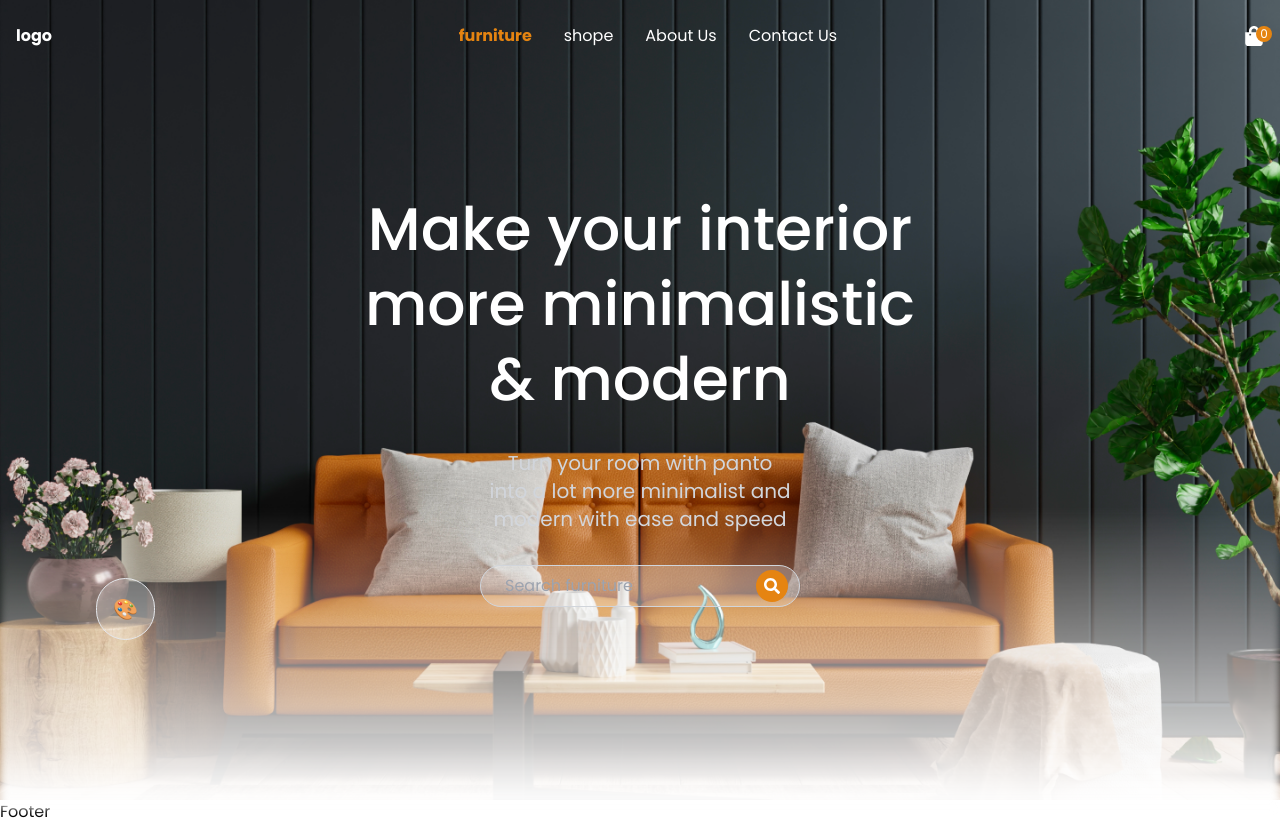
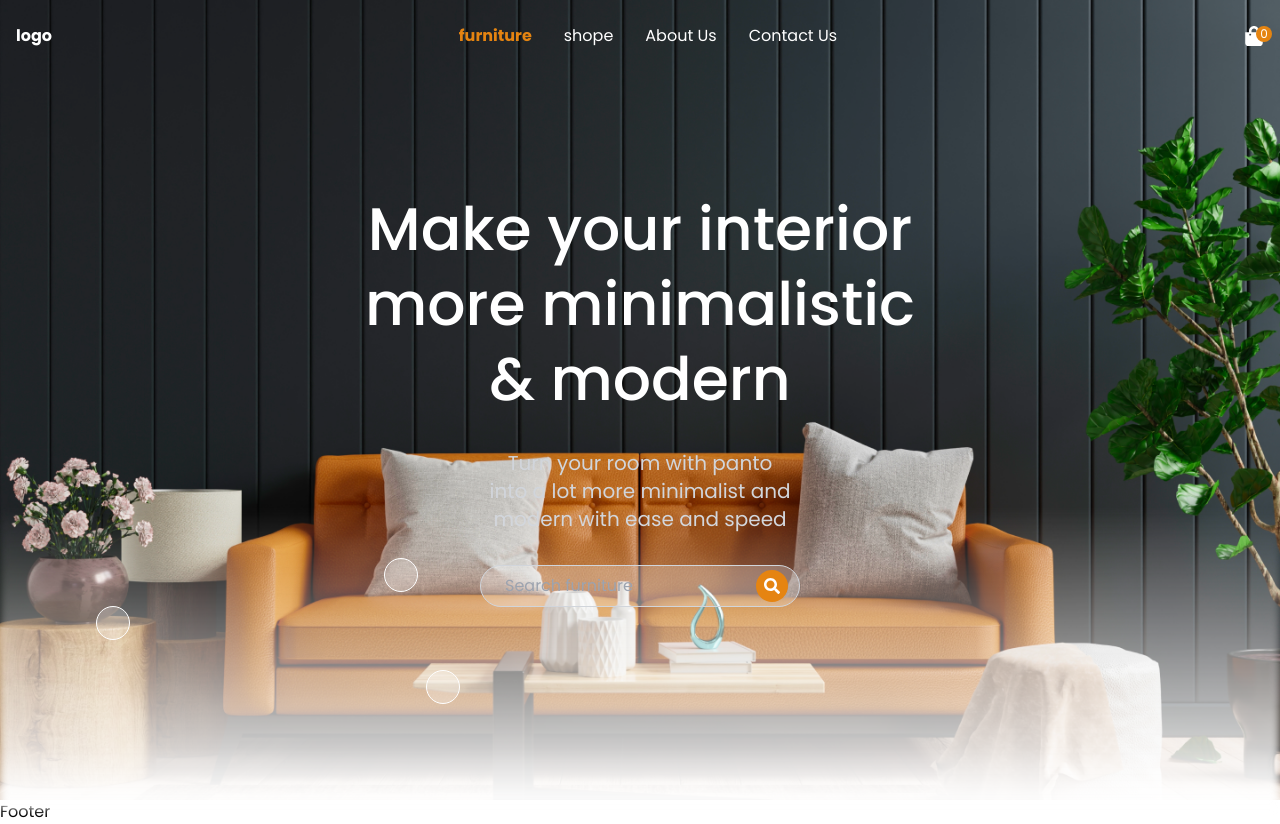
Before and after one commit to mdriyajulislamakash11/Real-Furniture-Project, a React (Vite) app: page / in a window 1280 px wide. Built offline with nearby package versions, Linux system fonts and the light colour scheme.

Commit message:
tooltip added done

```diff
--- a/src/Pages/Home/Hero.jsx
+++ b/src/Pages/Home/Hero.jsx
@@ -1,6 +1,7 @@
 import React from "react";
 import bannerImage from "../../assets/banner.png";
 import { FaSearch } from "react-icons/fa";
+import TooltipButton from "../../components/TooltipButton";
 
 const Hero = () => {
   return (
@@ -36,18 +37,14 @@ const Hero = () => {
 
       {/* hover button for displaying box  */}
       {/* <BasicToolTip/> */}
-      <div className="absolute bottom-40 left-24 group">
-        <button className="relative p-4 bg-white/25 rounded-full border text-xl">
-          🎨
-          <div className="hidden absolute bottom-full left-1/2 transform -translate-x-1/2 mb-3 p-2 rounded-lg bg-white/25 shadow-md group-hover:flex gap-2">
-            <div className="size-6 bg-red-700 border border-white rounded-full"></div>
-            <div className="size-6 bg-green-700 border border-white rounded-full"></div>
-            <div className="size-6 bg-blue-700 border border-white rounded-full"></div>
-
-            {/* tooltip arrow */}
-            <div className="absolute left-1/2 transform -translate-x-1/2 -bottom-2 w-0 h-0 border-1-8 border-r-8 border-l-transparent border-r-transparent border-t-8 border-t-white/35" />
-          </div>
-        </button>
+      <div className="hidden xl:block absolute bottom-40 left-24">
+        <TooltipButton position="bottom" />
+      </div>
+      <div className="hidden xl:block absolute bottom-52 left-96">
+        <TooltipButton position="bottom" />
+      </div>
+      <div className="hidden xl:block absolute bottom-24 right-[820px]">
+        <TooltipButton position="bottom" />
       </div>
     </div>
   );
--- /dev/null
+++ b/src/components/TooltipButton.jsx
@@ -0,0 +1,45 @@
+import React from 'react';
+
+const TooltipButton = ({ position = 'bottom', colors = ['bg-red-700', 'bg-green-700', 'bg-blue-700'] }) => {
+  // Map position prop to different classes for positioning the tooltip and arrow
+  const positionClasses = {
+    bottom: {
+      tooltip: 'bottom-full left-1/2 transform -translate-x-1/2 mb-3',
+      arrow: 'left-1/2 transform -translate-x-1/2 -bottom-2 border-t',
+    },
+    top: {
+      tooltip: 'top-full left-1/2 transform -translate-x-1/2 mt-3',
+      arrow: 'left-1/2 transform -translate-x-1/2 -top-2 border-b',
+    },
+    left: {
+      tooltip: 'left-full top-1/2 transform -translate-y-1/2 ml-3',
+      arrow: 'top-1/2 transform -translate-y-1/2 -left-2 border-r',
+    },
+    right: {
+      tooltip: 'right-full top-1/2 transform -translate-y-1/2 mr-3',
+      arrow: 'top-1/2 transform -translate-y-1/2 -right-2 border-l',
+    },
+  };
+
+  return (
+    <div className='relative group'>
+      <button className='relative p-4 bg-white/25 border border-1 border-white text-white text-xl rounded-full'>
+        {/* Tooltip */}
+        <div
+          className={`hidden absolute p-2 space-x-1 rounded-lg bg-white/25 border border-white shadow-md group-hover:flex ${positionClasses[position].tooltip}`}
+        >
+          {/* Colored dots */}
+          {colors.map((color, index) => (
+            <div key={index} className={`size-6 ${color} border border-white rounded-full`}></div>
+          ))}
+          {/* Tooltip arrow */}
+          <div
+            className={`absolute w-0 h-0 border-l-8 border-l-transparent border-r-8 border-r-transparent border-t-8 ${positionClasses[position].arrow} border-1 border-t-white/35`}
+          ></div>
+        </div>
+      </button>
+    </div>
+  );
+};
+
+export default TooltipButton;
```
